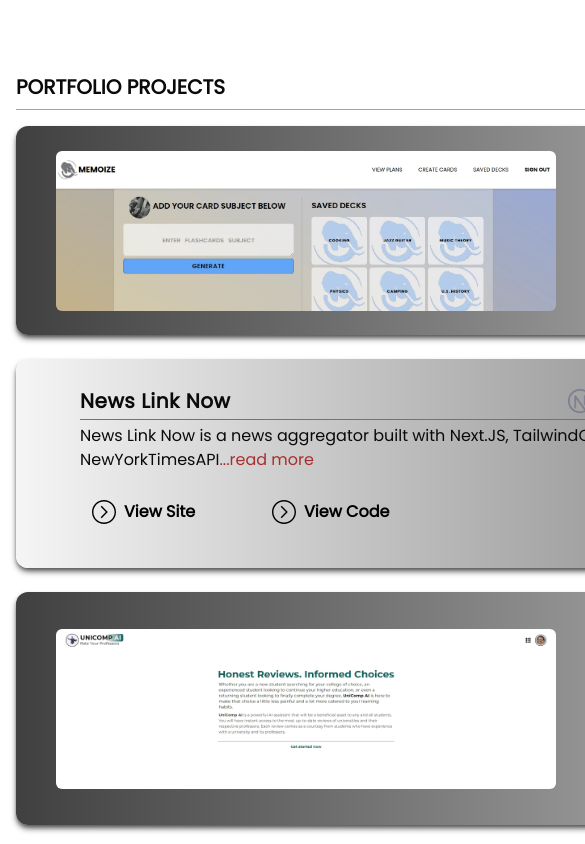
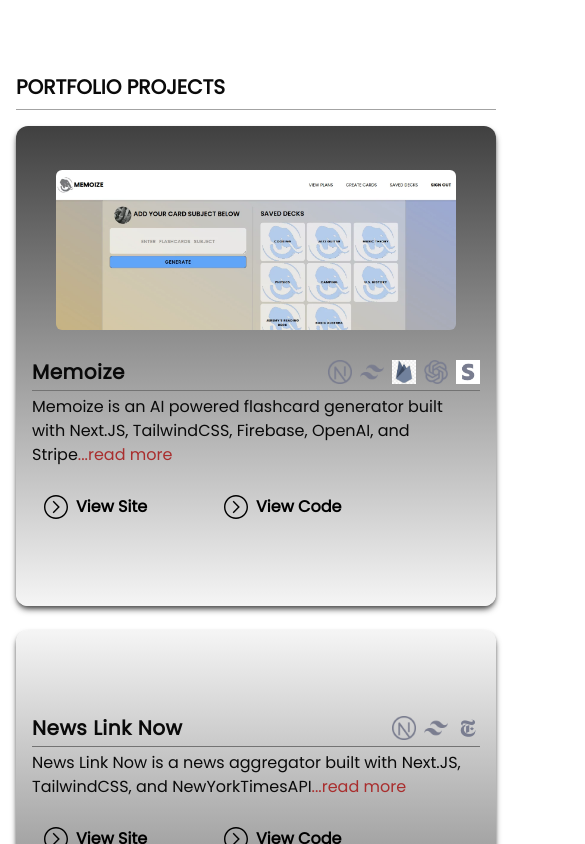
Before and after one commit to wlowrimore/fall-2024-pf, a Next.js app: page / in a window 390 px wide. Shown: the part 2560-3404 px from the top of the page, 585 px wide, since content can reach past the window. Built offline with nearby package versions, Linux system fonts and the light colour scheme; no server answers.

Commit message:
made projects section mobile responsive

```diff
--- a/src/app/components/project-components/Projects.tsx
+++ b/src/app/components/project-components/Projects.tsx
@@ -58,17 +58,17 @@
       </Fade>
 
       {/* Featured Projects */}
-      <section className="max-w-[78rem] w-[78rem] pt-4">
+      <section className="max-w-[78rem] md:w-[78rem] pt-4">
         <Fade cascade damping={0.5} direction="up" triggerOnce>
           <div className="flex flex-col gap-6 lg:gap-12 md:py-3 justify-items-center">
             {projects.length > 0 &&
               projects.map((project: ProjectProps, index: number) => (
                 <div
                   key={project.id || ""}
-                  className={`flex max-h-[20rem] justify-between rounded-xl shadow-md shadow-neutral-600 ${
+                  className={`flex flex-col justify-center md:flex-row h-[30rem] md:max-h-[20rem] md:justify-between rounded-xl shadow-md shadow-neutral-600 ${
                     index % 2 === 0
-                      ? "bg-gradient-to-r from-neutral-700 to-[#f5f5f5] pr-12"
-                      : "bg-gradient-to-l from-neutral-700 to-[#f5f5f5] pl-12"
+                      ? "bg-gradient-to-b md:bg-gradient-to-r from-neutral-700 to-[#f5f5f5] md:pr-12"
+                      : "bg-gradient-to-t md:bg-gradient-to-l from-neutral-700 to-[#f5f5f5] md:pl-12"
                   }`}
                 >
                   {index % 2 === 0 ? (
```
